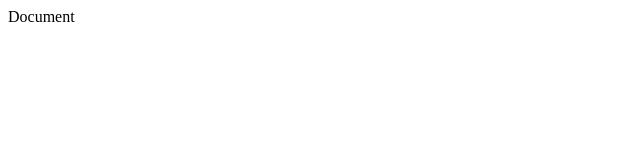
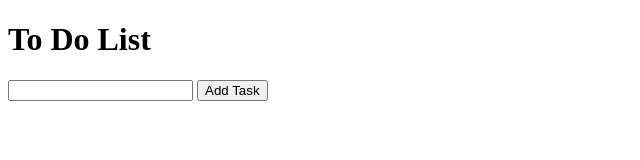
Before and after one commit to DrMoE77/to-do-app, a plain HTML site: page index.html in a window 1280 px wide. Shown: the whole page, without its empty margins (0-640 px from the left). Drawn offline with Linux system fonts and the light colour scheme.

Commit message:
second push

```diff
--- a/index.html
+++ b/index.html
@@ -5,10 +5,17 @@
     <meta http-equiv="X-UA-Compatible" content="IE=edge">
     <meta name="viewport" content="width=device-width, initial-scale=1.0">
     <link rel="stylesheet" href="./style.css">
-    <link rel="stylesheet" href="./script.js>
+
     <title>Document</title>
 </head>
 <body>
+    <div>
+        <h1>To Do List</h1>
+        <input id = "task" > <button id = "add">Add Task</button>
+        <div id="todos"></div>
+        <script stc ="script.js"></script>
 
+
+    </div>
 </body>
 </html>
```
